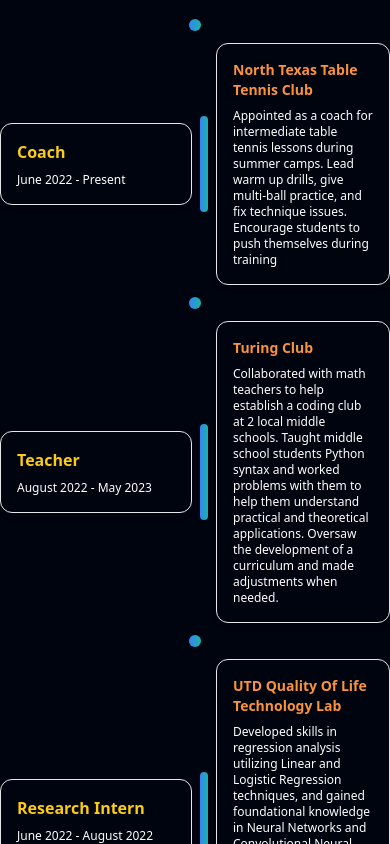
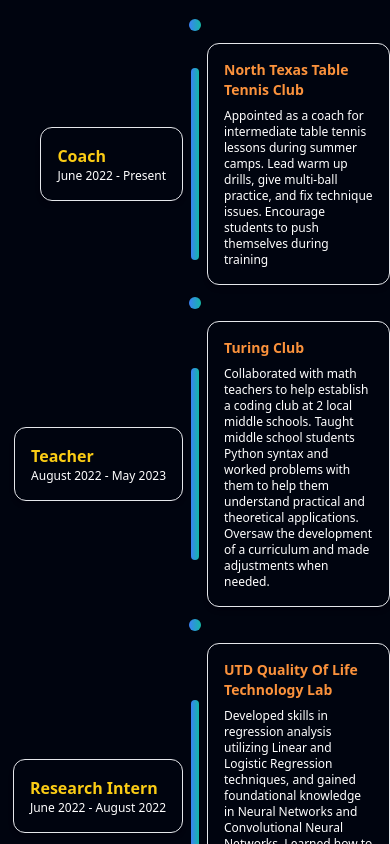
Before and after one commit to SaketU/PersonalWebsite, a React (Vite) app: page / in a window 390 px wide. Shown: the part 2220-3064 px from the top of the page. Built offline with nearby package versions, Linux system fonts and the light colour scheme.

Commit message:
updated responsive

```diff
--- a/src/components/WorkExperience.jsx
+++ b/src/components/WorkExperience.jsx
@@ -41,14 +41,14 @@
 
 const Pillar = () => {
   return (
-    <div className='bg-gradient-to-r from-blue-500 to-teal-500 rounded-t-full rounded-b-full w-2 h-24 sm:h-32 md:h-full mx-auto'>
+    <div className='bg-gradient-to-r from-blue-500 to-teal-500 rounded-t-full rounded-b-full w-2 h-48 sm:h-40 md:h-full mx-auto'>
     </div>
   );
 }
 
 const EventCard = ({ heading, date }) => {
   return (
-    <div className='transition duration-300 ease-in-out transform hover:-translate-y-1 hover:shadow-2xl flex flex-col gap-y-2 justify-center border shadow-md rounded-xl p-4 w-48 sm:w-60 lg:w-90 justify-self-end overflow-hidden'>
+    <div className='transition duration-300 ease-in-out transform hover:-translate-y-1 hover:shadow-2xl flex flex-col justify-center border shadow-md rounded-xl p-4 w-54 sm:w-54 md:w-60 lg:w-90 justify-self-end overflow-hidden'>
       <div className='font-bold text-base sm:text-lg md:text-xl text-yellow-400'>{heading}</div>
       <div className='text-xs sm:text-sm md:text-base text-white'>{date}</div>
     </div>
```
